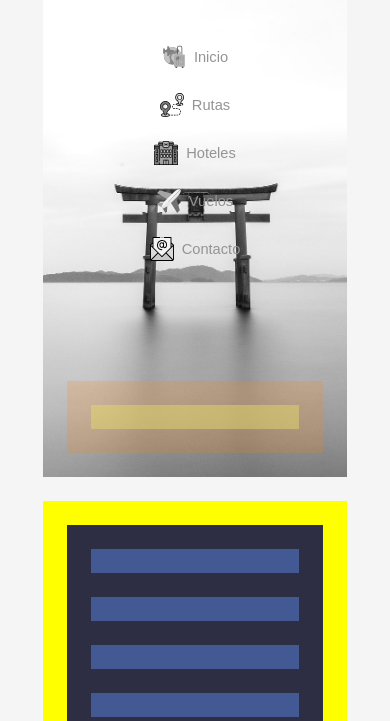
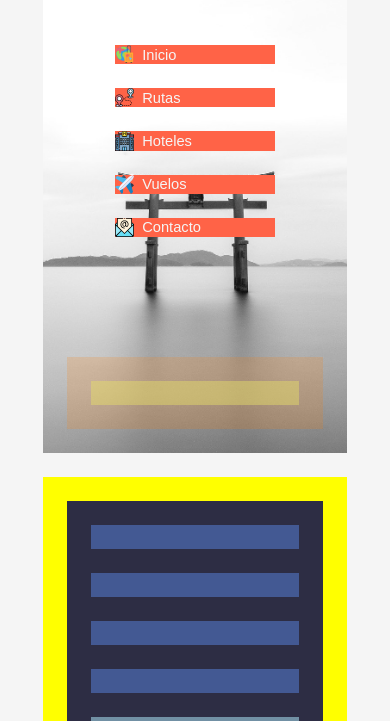
Before and after one commit to fidelvc/m3-1b, a plain HTML site: page index.html in a window 390 px wide. Shown: the part 123-844 px from the top of the page. Drawn offline with Linux system fonts and the light colour scheme.

Commit message:
implementando variables

```diff
--- a/styles/style.css
+++ b/styles/style.css
@@ -31,8 +31,10 @@ body {
         background-color: transparent;
     }
 
-    .logo, .navbar, .social {
-        background-color: transparent;
+    .navbar,
+    .social,
+    .logo {
+        --bg: transparent;
     }
 
     .destacados {
@@ -90,19 +92,20 @@ body {
         padding: var(--bleed-container);
         gap: var(--gap);
         background-image: url(../images/cabecera.jpg);
-        background-repeat: no-repeat;
-        background-position: center 50% ; /* x y */
-        background-size: cover; /* syntax: width height */
+        background-position: center 50%;
+        /* x y */
+        background-size: cover;
+        /* syntax: width height */
     }
 
     .headerbar {
-
         display: flex;
         padding: var(--bleed-container);
         gap: var(--gap);
     }
 
     .headerbar .logo {
+        background-color: var(--bg);
         min-height: var(--height);
         height: 3rem;
         width: 3rem;
@@ -110,11 +113,14 @@ body {
     }
 
     .headerbar .navbar {
+        background-color: var(--bg);
         min-height: var(--height);
         flex-grow: 2;
         max-height: 3rem;
     }
+
     .headerbar .social {
+        background-color: var(--bg);
         min-height: var(--height);
         flex-grow: 1;
         max-height: 3rem;
@@ -122,26 +128,28 @@ body {
 
     .navbar {
         display: flex;
-        place-content: center;
-        place-items: center;
         gap: var(--gap);
         padding: var(--bleed-container);
     }
+
     .navbar img {
-        height: 1.5rem;
+        height: 1.2rem;
     }
+
     .navbar a {
         text-decoration: none;
         color: #9b9292;
-        filter: grayscale(1);
         display: flex;
         align-items: center;
         gap: 0 0.5rem;
     }
-    .navbar a:hover{
+
+    .navbar a:hover {
         filter: grayscale(0);
         color: firebrick;
     }
+
+
     .destacados {
         display: flex;
         padding: var(--bleed-container);
@@ -220,9 +228,15 @@ body {
 /* Vista móvil */
 
 @media (max-width: 40rem) {
-    .container{
+    .container {
         width: 22rem;
     }
+
+    .header {
+        background-position: center top;
+
+    }
+
     .headerbar {
         display: flex;
         flex-direction: column;
@@ -233,6 +247,15 @@ body {
         flex-grow: 1;
         flex-direction: column;
     }
+
+    .navbar a {
+        color: whitesmoke;
+        flex: 1;
+        /*no queda igualado */
+        background-color: tomato;
+        filter: grayscale(0);
+    }
+
     .headerbar .logo {
 
 
@@ -243,16 +266,18 @@ body {
     .headerbar .navbar {
         max-height: max-content;
     }
+
     .headerbar .social {
 
         max-height: auto;
     }
 
-    .article-wrapper{
+    .article-wrapper {
         display: flex;
 
     }
-    .article-wrapper>div{
+
+    .article-wrapper>div {
         flex-grow: 1;
         flex-basis: 100%;
     }
```
